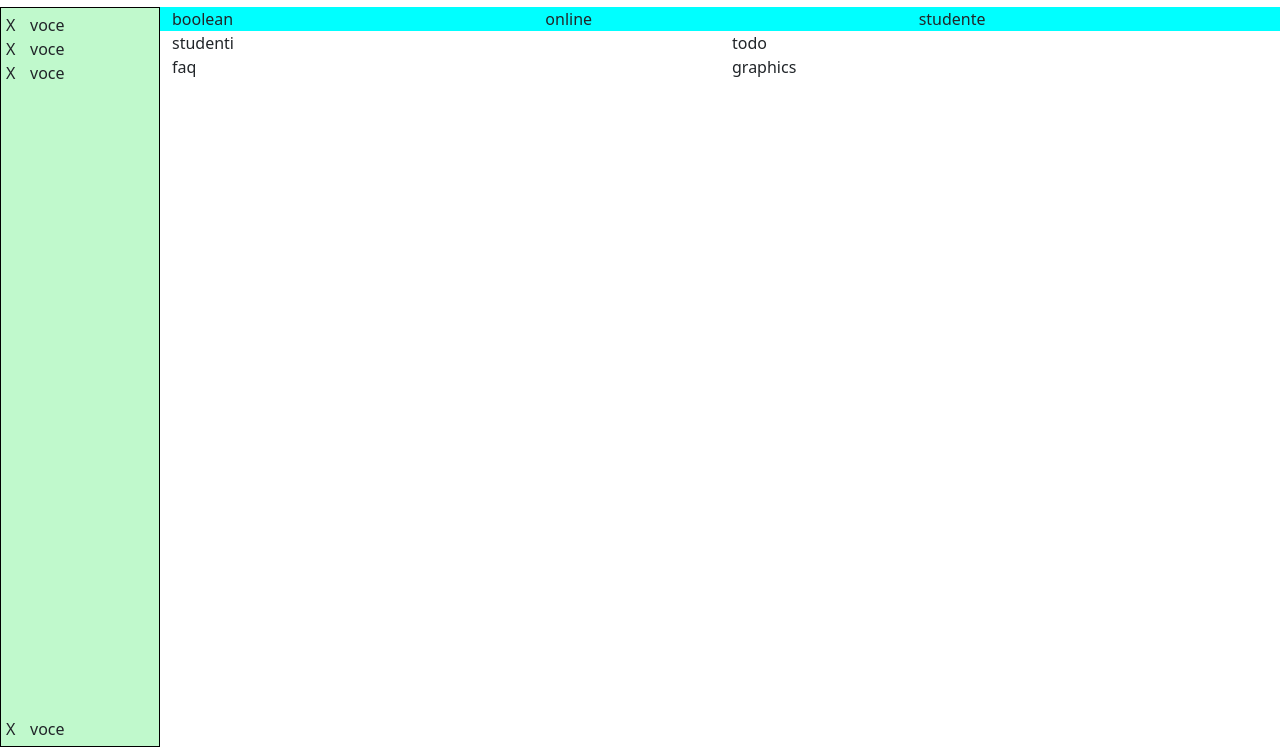
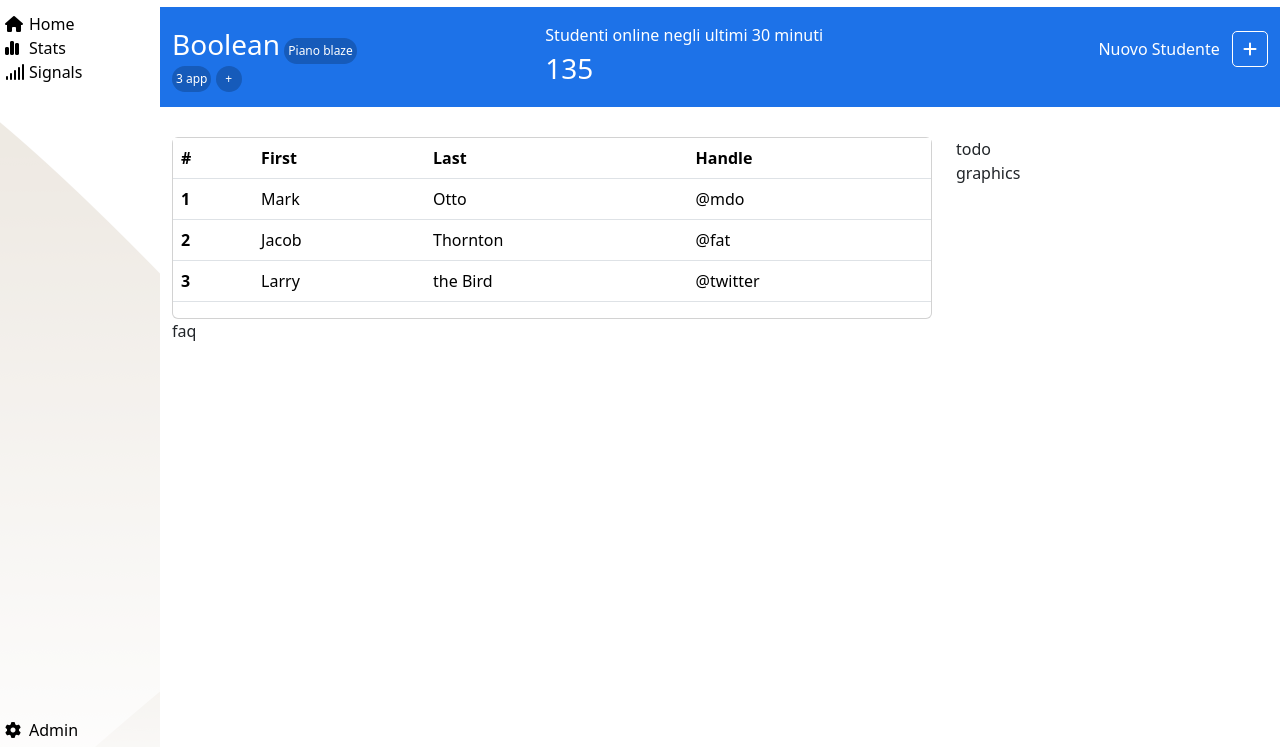
Before and after one commit to valeriofilareti/html-css-bootstrap-dashboard, a plain HTML site: page index.html in a window 1280 px wide. Shown: the part 53-800 px from the top of the page. Drawn offline with nearby package versions, Linux system fonts and the light colour scheme.

Commit message:
[add] main-top

```diff
--- a/css/style.css
+++ b/css/style.css
@@ -4,6 +4,9 @@
 }
 .vf-container {
   width: 100%;
+}
+.vf-left-bar, main .main-top {
+  color: white;
 }
 /* header */
 header {
@@ -40,6 +43,8 @@ header input:focus {
   height: calc(100vh - 60px);
   float: left;
   padding: 5px;
+  background-image: url(../img/sidebar-bg.png);
+  filter: invert(1);
 }
 /* /left-bar */
 /* main */
@@ -50,8 +55,52 @@ main {
   margin-top: 60px;
 }
 .main-top {
-  background-color: aqua;
+  background-color: #1d72e8;
+  width: 100%;
+  min-height: 100px;
+  display: flex;
+  align-items: center;
+  justify-content: space-between;
+  margin-bottom: 30px;
 }
+.main-top > .row {
+  width: 100%;
+}
+.main-top .boolean span:first-child, .main-top .online-studs {
+  font-size: 28px;
+}
+.main-top .boolean span:not(.main-top .boolean span:first-child) {
+  display: inline-block;
+  font-size: 12px;
+  border: 1px solid transparent;
+  padding: 3px;
+  border-radius: 15px;
+  background-color: #165bba;
+}
+.main-top .plus {
+  width: 26px;
+  height: 26px;
+  border-radius: 50%;
+}
+.main-top button {
+  background: none;
+  border: 1px solid white;
+  color: white;
+  padding: 5px 10px;
+  margin-left: 8px;
+  border-radius: 5px;
+}
+main .left-col {
+  width: 100%;
+}
+main .right-col {
+  width: 100%;
+}
+/* table */
+table th {
+  padding-right: 100px;
+}
+/* /table */
 /* /main */
 
 
@@ -74,8 +123,12 @@ main {
   header .mobile-logo {
     display: none;
   }
-}
-@media screen and (min-width:768px)  {
+  main .left-col {
+    width: 70%;
+  }
+  main .right-col {
+    width: 30%;
+  }
   .stud {
     order: 3;
   }
--- a/index.html
+++ b/index.html
@@ -40,25 +40,33 @@
   </header>
   <!-- /header -->
   <!-- left-bar -->
-  <section class="vf-left-bar d-flex flex-column justify-content-between debug">
+  <section class="vf-left-bar d-flex flex-column justify-content-between">
     <div class="vf-container">
       <div class="row row-cols-2">
-        <div class="col-1">X</div>
-        <div class="col d-none d-md-block">voce</div>
+        <div class="col-1">
+          <i class="fa-solid fa-house"></i>
+        </div>
+        <div class="col d-none d-md-block">Home</div>
       </div>
       <div class="row row-cols-2">
-        <div class="col-1">X</div>
-        <div class="col d-none d-md-block">voce</div>
+        <div class="col-1">
+          <i class="fa-solid fa-chart-simple"></i>
+        </div>
+        <div class="col d-none d-md-block">Stats</div>
       </div>
       <div class="row row-cols-2">
-        <div class="col-1">X</div>
-        <div class="col d-none d-md-block">voce</div>
+        <div class="col-1">
+          <i class="fa-solid fa-signal"></i>
+        </div>
+        <div class="col d-none d-md-block">Signals</div>
       </div>
     </div>
     <div class="vf-container">
       <div class="row">
-        <div class="col-1">X</div>
-        <div class="col d-none d-md-block">voce</div>
+        <div class="col-1">
+          <i class="fa-solid fa-gear"></i>
+        </div>
+        <div class="col d-none d-md-block">Admin</div>
       </div>
     </div>
   </section>
@@ -67,22 +75,66 @@
   <main>
     <!-- main-top -->
     <div class="main-top">
-      <div class="row mx-0 row-cols-1 row-cols-md-3">
-        <div class="col-sm-2 stud">studente</div>
-        <div class="col-sm-5 boolean">boolean</div>
-        <div class="col-sm-4">online</div>
+      <div class="row mx-0 row-cols-1 row-cols-md-3 d-flex">
+        <div class="col-sm-2 stud py-2 text-md-end my-2">
+          <span>Nuovo Studente</span>
+          <button><i class="fa-solid fa-plus"></i></button>
+        </div>
+        <div class="col-sm-5 boolean my-2">
+          <span>Boolean</span>
+          <span>Piano blaze</span><br>
+          <span>3 app</span>
+          <span class="plus text-center">+</span>
+        </div>
+        <div class="col-sm-4 my-2">
+          <span>Studenti online negli ultimi 30 minuti</span><br>
+          <span class="online-studs">135</span>
+        </div>
       </div>
     </div>
     <!-- /main-top -->
     <!-- main-section -->
     <div class="row mx-0 row-cols-1 row-cols-md-2">
-      <div class="col">
+      <div class="col left-col">
         <div class="row row-cols-1">
-          <div class="col">studenti</div>
+          <div class="col">
+            <div class="card">
+              <table class="table">
+                <thead>
+                  <tr>
+                    <th scope="col">#</th>
+                    <th scope="col">First</th>
+                    <th scope="col">Last</th>
+                    <th scope="col">Handle</th>
+                  </tr>
+                </thead>
+                <tbody>
+                  <tr>
+                    <th scope="row">1</th>
+                    <td>Mark</td>
+                    <td>Otto</td>
+                    <td>@mdo</td>
+                  </tr>
+                  <tr>
+                    <th scope="row">2</th>
+                    <td>Jacob</td>
+                    <td>Thornton</td>
+                    <td>@fat</td>
+                  </tr>
+                  <tr>
+                    <th scope="row">3</th>
+                    <td>Larry</td>
+                    <td>the Bird</td>
+                    <td>@twitter</td>
+                  </tr>
+                </tbody>
+              </table>
+            </div>
+          </div>
           <div class="col">faq</div>
         </div>
       </div>
-      <div class="col">
+      <div class="col right-col">
         <div class="row row-cols-1">
           <div class="col">todo</div>
           <div class="col">graphics</div>
```
Also changed, not shown: 1 other file.
